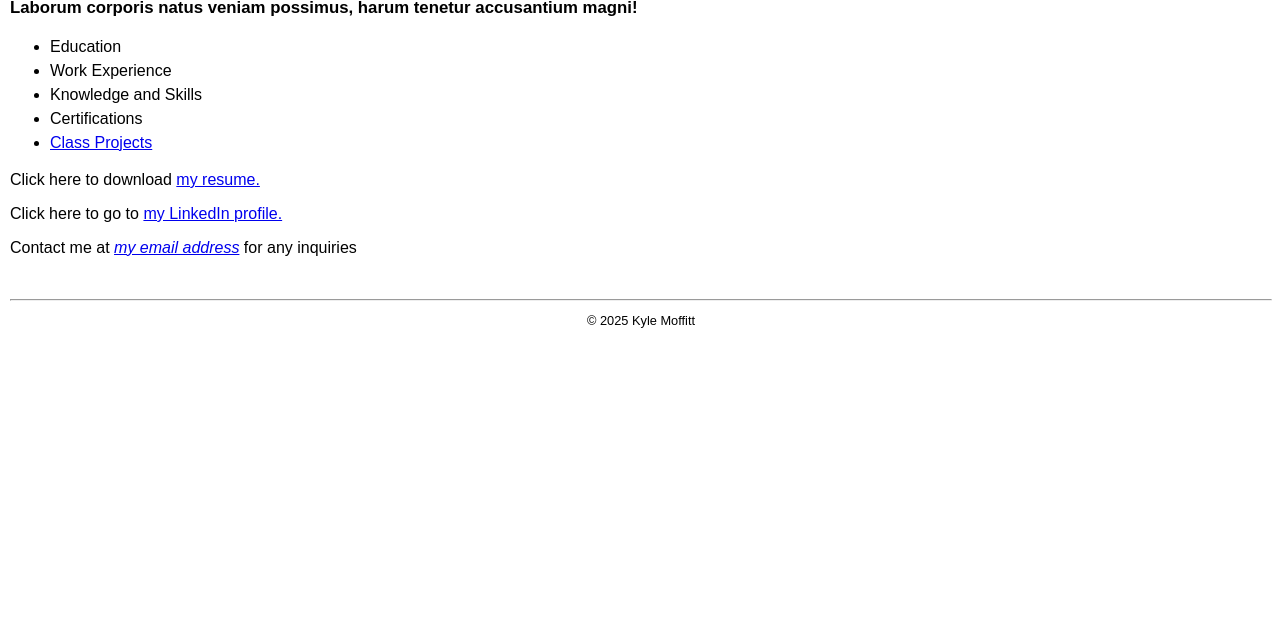
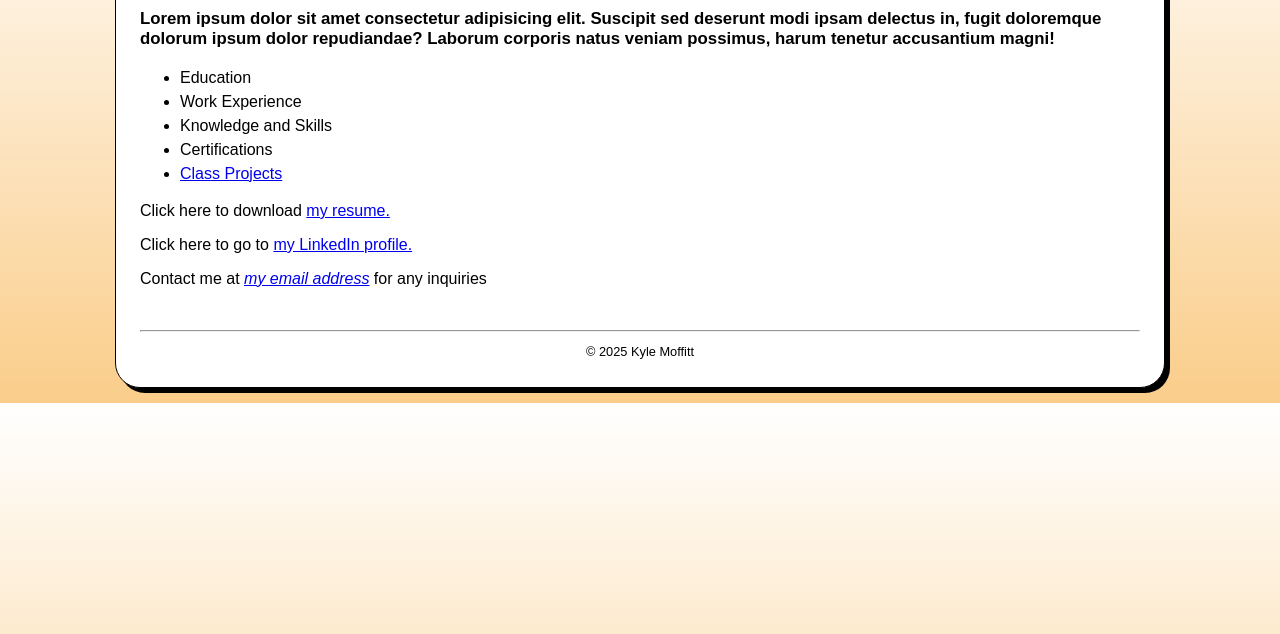
Before and after one commit to KyleMoff/KyleMoff.github.io, a plain HTML site: page index.html in a window 1280 px wide. Shown: the part 166-800 px from the top of the page. Drawn offline with Linux system fonts and the light colour scheme.

Commit message:
html and css additions

```diff
--- a/index.html
+++ b/index.html
@@ -25,9 +25,11 @@
                 <li><a href="#">Class Projects</a></li>
             </ul>
         </nav>
-        <p>Click here to download <a href="files/resume.docx"> my resume.</a></p>
-        <p>Click here to go to <a href="https://www.linkedin.com/" target="_blank"> my LinkedIn profile.</a></p>
-        <p>Contact me at <em><a href="mailto:khmoffitt2000@gmail.com"> my email address</a></em> for any inquiries</p>
+        <div>
+            <p>Click here to download <a href="files/resume.docx"> my resume.</a></p>
+            <p>Click here to go to <a href="https://www.linkedin.com/" target="_blank"> my LinkedIn profile.</a></p>
+            <p>Contact me at <em><a href="mailto:khmoffitt2000@gmail.com"> my email address</a></em> for any inquiries</p>
+        </div>
         <br>
         <hr>
     </main>
--- a/styles/main.css
+++ b/styles/main.css
@@ -1,7 +1,16 @@
+html {
+    background-image: linear-gradient(to bottom, white 0%, #facd8a 100%);
+}
 body {
     font-family: Arial, Helvetica, sans-serif;
     font-size: 100%;
-    margin-left: 10px;
+    width: 1000px;
+    background-color: white;
+    margin: 15px auto;
+    padding: 15px 1.5em;
+    border: 1px solid black;
+    border-radius: 25px;
+    box-shadow: 5px 5px 0 0;
 }
 a:focus , a:hover {
     font-style: italic;
```
